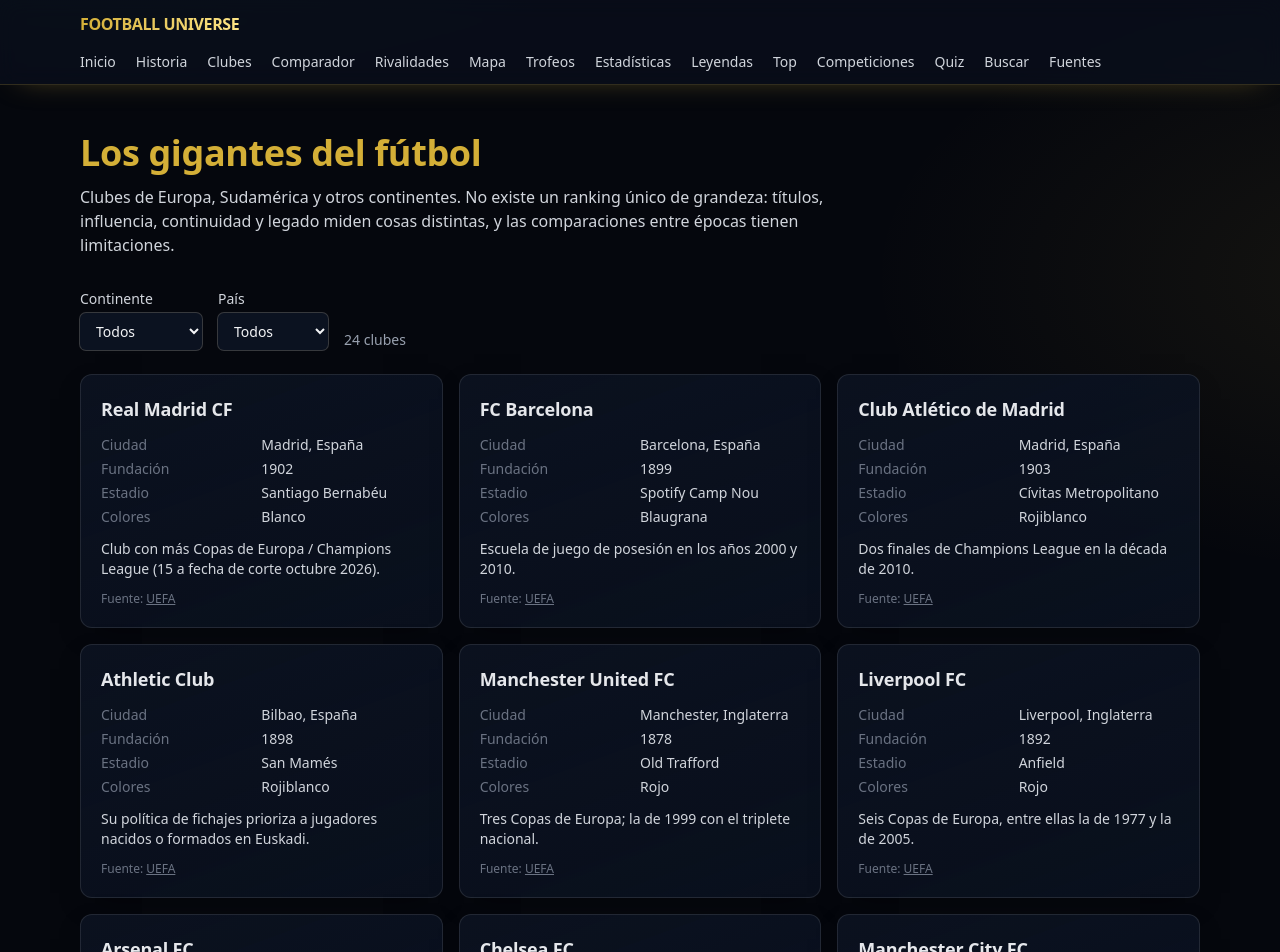
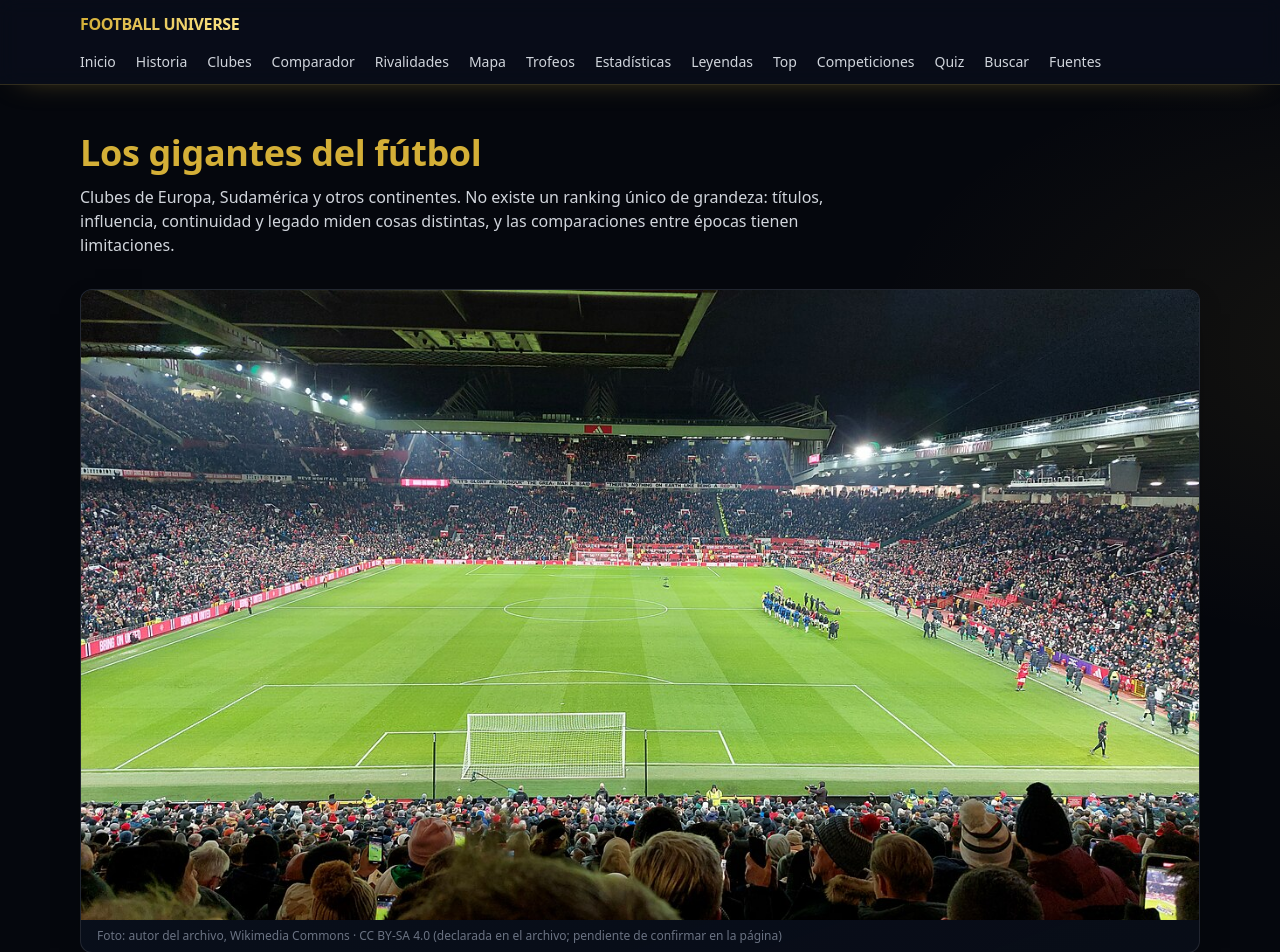
Before and after one commit to EmilioBaena2005/football-universe, a Next.js app: page /clubes in a window 1280 px wide. Shown: the top 952 px of the page. Built offline with nearby package versions, Linux system fonts and the light colour scheme.

Commit message:
Foto de Old Trafford con crédito en la página de clubes

```diff
--- a/app/clubes/page.tsx
+++ b/app/clubes/page.tsx
@@ -11,6 +11,12 @@
         Clubes de Europa, Sudamérica y otros continentes. No existe un ranking único de grandeza: títulos, influencia,
         continuidad y legado miden cosas distintas, y las comparaciones entre épocas tienen limitaciones.
       </p>
+      <figure className="mt-8 overflow-hidden rounded-xl border border-white/10">
+        <img src="../fotos/old-trafford.jpg" alt="Old Trafford, estadio del Manchester United, durante un partido nocturno" className="h-auto w-full object-cover" />
+        <figcaption className="px-4 py-2 text-xs text-gray-500">
+          Foto: autor del archivo, Wikimedia Commons · CC BY-SA 4.0 (declarada en el archivo; pendiente de confirmar en la página)
+        </figcaption>
+      </figure>
       <div className="mt-8">
         <ClubFilter clubs={CLUBS} />
       </div>
```
Also changed, not shown: public/fotos/old-trafford.jpg (added).
